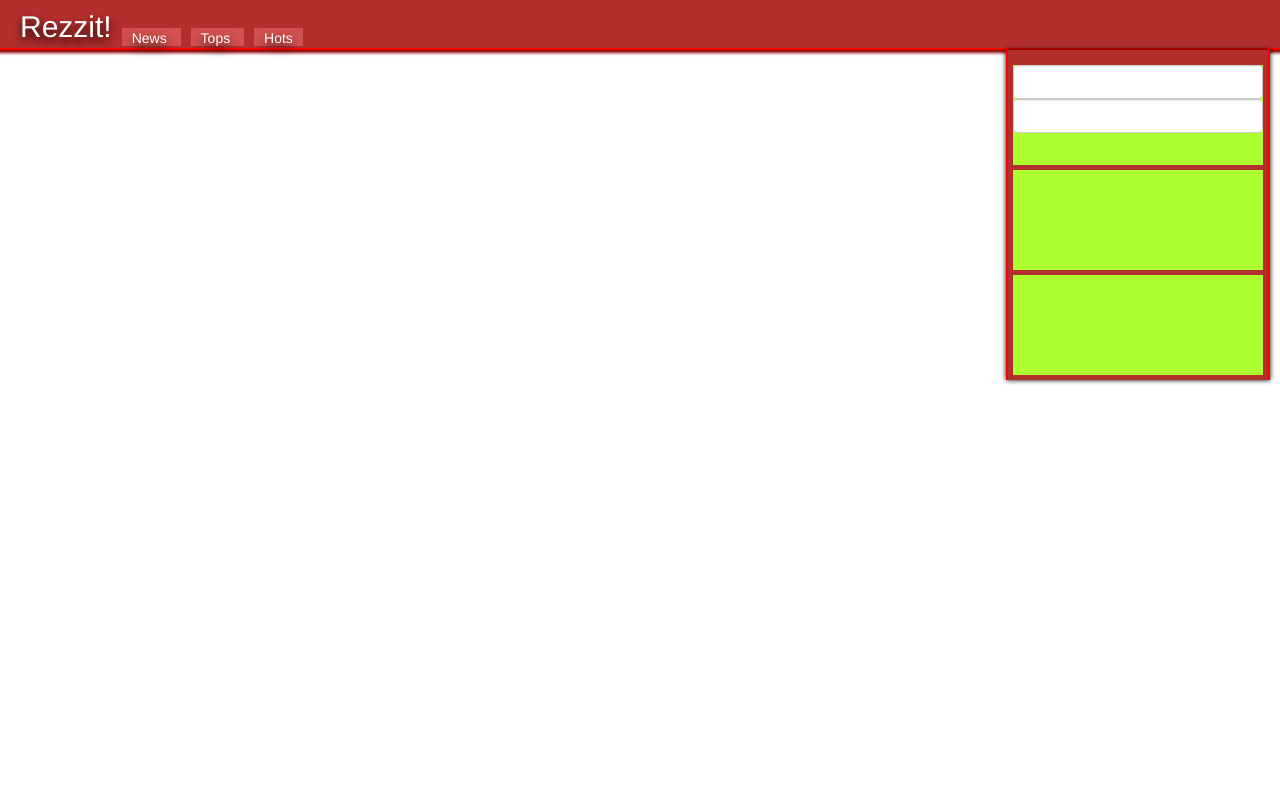
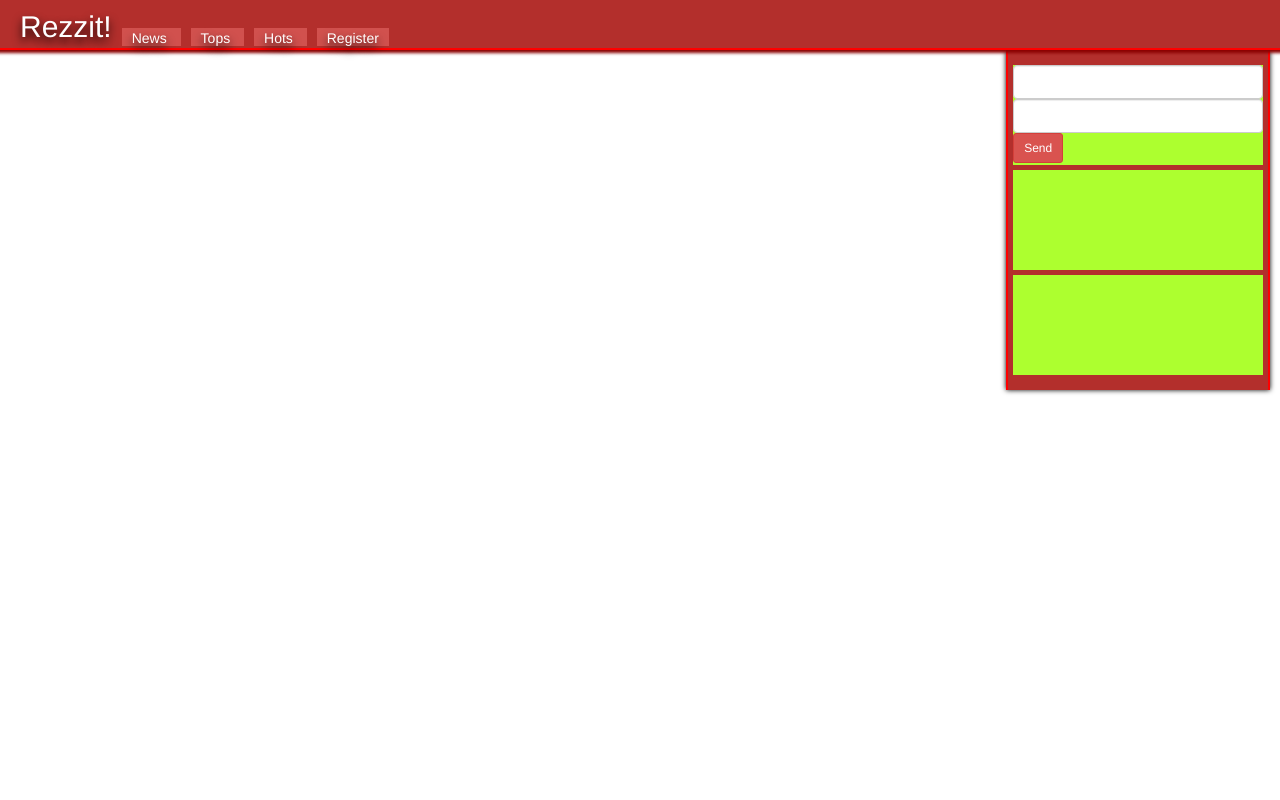
Before and after one commit to Outsidev/rezzit-django, a Django app: page / in a window 1280 px wide. Run offline with Django 3.2, Linux system fonts and the light colour scheme; data that the repository does not hold is empty; some libraries are stand-ins or nearby versions.

Commit message:
Added register modal

```diff
--- a/subreddapp/admin.py
+++ b/subreddapp/admin.py
@@ -1,6 +1,7 @@
 from django.contrib import admin
-from .models import Post,Comment
+from .models import Post,Comment,UserProfile
 
 # Register your models here.
 admin.site.register(Post)
 admin.site.register(Comment)
+admin.site.register(UserProfile)
--- a/subreddapp/forms.py
+++ b/subreddapp/forms.py
@@ -1,7 +1,17 @@
 from django import forms
-from .models import Post,Comment
+from .models import Post,Comment,User,UserProfile
 
 class CommentForm(forms.ModelForm):
     class Meta:
         model = Comment
         fields = ('text',)
+
+class UserForm(forms.ModelForm):
+    class Meta:
+        model = User
+        fields = ('username','password','email')
+
+class UserProfileForm(forms.ModelForm):
+    class Meta:
+        model = UserProfile
+        fields = ()
--- a/subreddapp/static/css/main.css
+++ b/subreddapp/static/css/main.css
@@ -4,7 +4,8 @@ ul {
     padding: 0;
 }
 body{
-
+    display: flex;
+    flex-direction: column;
 }
 a{
     color: black;
@@ -16,6 +17,7 @@ a{
     border-bottom: 2px solid red;
     flex-direction: row;
     box-shadow: 0px 0px 3px 3px darkred;
+    z-index: 5;
 }
 .main-header > h2{
     margin: 5px;
@@ -91,7 +93,6 @@ a:hover{
     margin-top: 10px;
 }
 
-
 .post-box{
     display: flex;
     margin: 5px;
@@ -156,3 +157,8 @@ a:hover{
     width: 400px;
     display: inline-block;
 }
+
+#register-modal .modal-body button{
+    margin-top: 10px;
+    width: 100%;
+}
--- a/subreddapp/static/js/main.js
+++ b/subreddapp/static/js/main.js
@@ -1,5 +1,6 @@
 $(document).ready(function(){
 
+    //CLICKS
     //voting
     $('body').on('click', '.point-arrow', function(event){
         var parent,id,arrowDir,what_type;
@@ -28,33 +29,6 @@ $(document).ready(function(){
         })
     });
 
-    //posting comment
-    $('body').on('submit','.comment-form', function(event){
-        event.preventDefault();
-
-        var text,parentpost_id,parentcomment_id;
-        textbox = $(this).parent().find(".talk-tome");
-        text = textbox.val();
-        parentpost_id = $('.post-box').first().attr('data-post-id');
-        childComment = $(this).parent().hasClass('child');
-        if( childComment )
-        {
-            parentcomment_id = $(this).closest('.post-box').attr("data-post-id");
-        }
-        console.log(childComment);
-        var thisElement = $(this);
-        $.post("/make_comment/", {text:text, parentpost_id:parentpost_id, parentcomment_id:parentcomment_id},
-            function(data){
-                if(childComment){
-                    thisElement.parent().append(data);
-                    thisElement.remove();
-                }else{
-                    $(".comments").prepend(data);
-                    textbox.val("");
-                }
-            });
-    });
-
     //reply comment
     $('.comments').on('click','.reply-button', function(event){
         console.log("TIK");
@@ -71,7 +45,62 @@ $(document).ready(function(){
         }
     });
 
-    //csrf token things
+    //SUBMITS
+    //posting comment
+    $('body').on('submit','.comment-form', function(event){
+        event.preventDefault();
+
+        var text,parentpost_id,parentcomment_id;
+        textbox = $(this).parent().find(".talk-tome");
+        text = textbox.val();
+        parentpost_id = $('.post-box').first().attr('data-post-id');
+        childComment = $(this).parent().hasClass('child');
+        if( childComment )
+        {
+            parentcomment_id = $(this).closest('.post-box').attr("data-post-id");
+        }
+        var thisElement = $(this);
+        $.post("/make_comment/", {text:text, parentpost_id:parentpost_id, parentcomment_id:parentcomment_id},
+            function(data){
+                if(childComment){
+                    thisElement.parent().append(data);
+                    thisElement.remove();
+                }else{
+                    $(".comments").prepend(data);
+                    textbox.val("");
+                }
+            });
+    });
+    //register
+    register_ok = false;
+    $('body').on('submit', '.register-form', function(event){
+        event.preventDefault();
+        var username = $(this).children('#username').val();
+        var password = $(this).children('#password').val();
+        var email = $(this).children('#email').val();
+        var thisElement = $(this);
+        $.post('/register/',{username,password,email},
+            function(data){
+                if(data=="True"){
+                    $('#register-modal').modal('toggle',function(){
+                        console.log("fak");
+                    });
+                }else{
+                    console.log("you shall not pass.");
+                    $('.modal-error').html('*Something is not right.');
+                    register_ok = true;
+                    $('#register-modal').modal('toggle');
+                }
+            });
+    })
+    $('#register-modal').on('hidden.bs.modal', function(){
+        if(register_ok){
+            console.log('reloaded');
+            window.location.reload();
+        }
+    });
+
+    ///CSRF token things
     function getCookie(name) {
     var cookieValue = null;
     if (document.cookie && document.cookie !== '') {
--- a/subreddapp/templates/sub/base.html
+++ b/subreddapp/templates/sub/base.html
@@ -3,6 +3,7 @@
     <head>
         <link rel="stylesheet" href="https://maxcdn.bootstrapcdn.com/bootstrap/3.3.7/css/bootstrap.min.css" integrity="sha384-BVYiiSIFeK1dGmJRAkycuHAHRg32OmUcww7on3RYdg4Va+PmSTsz/K68vbdEjh4u" crossorigin="anonymous">
         <script src="https://ajax.googleapis.com/ajax/libs/jquery/3.1.1/jquery.min.js"></script>
+        <script src="https://maxcdn.bootstrapcdn.com/bootstrap/3.3.7/js/bootstrap.min.js" integrity="sha384-Tc5IQib027qvyjSMfHjOMaLkfuWVxZxUPnCJA7l2mCWNIpG9mGCD8wGNIcPD7Txa" crossorigin="anonymous"></script>
         <link rel="stylesheet" href="{% static 'css/main.css' %}">
         <script src="{% static 'js/main.js' %}"> </script>
 
@@ -17,24 +18,16 @@
             <li id-name="news"><a href="{% url 'main_page_news' %}"> News  </a></li>
             <li id-name="tops"><a href="{% url 'main_page_tops' %}"> Tops  </a></li>
             <li id-name="hots"><a href="{% url 'main_page_hots' %}"> Hots </a></li>
+            <li><a href="" data-toggle="modal" data-target="#register-modal"> Register </a></li>
         </ul>
     </div>
+    {% include 'sub/register.html'%}
     <div class="whole">
         <div class="content">
             {% block content %}
             {% endblock %}
         </div>
-
-        <div class = "sidebar">
-            <ul>
-                <li class="sidebox">
-                    <input class="form-control" type="text">
-                    <input class="form-control" type="text">
-                </li>
-                <li class="sidebox"></li>
-                <li class="sidebox"></li>
-            </ul>
-        </div>
+        {% include 'sub/sidebar.html' %}
     </div>
 
     </body>
--- /dev/null
+++ b/subreddapp/templates/sub/register.html
@@ -0,0 +1,25 @@
+<div id="register-modal" class="modal fade" role="dialog">
+    <div class="modal-dialog modal-sm">
+        <div class="modal-content">
+
+            <div class="modal-header">
+                <button type="button" class="close" data-dismiss="modal">&times;</button>
+                <h4 class="modal-title text-center">Register</h4>
+            </div>
+            <div class="modal-body">
+                <form action="/register/" method="POST" class="form-group register-form">
+                    {% csrf_token %}
+                    <label>Username:</label>
+                    <input class="form-control" id="username" type="text" name="username" >
+                    <label>Password:</label>
+                    <input class="form-control" id="password" type="password" name="password" >
+                    <label>Email:</label>
+                    <input class="form-control" id="" type="email" name="email" >
+                    <button class="btn btn-danger btn-sm" type="submit">Send</button>
+                </form>
+                <div class="modal-error"></div>
+            </div>
+
+        </div>
+    </div>
+</div>
--- /dev/null
+++ b/subreddapp/templates/sub/sidebar.html
@@ -0,0 +1,14 @@
+<div class="sidebar">
+    <ul>
+        <li class="sidebox">
+            <form action="/login/" method="POST" class="form-group">
+                {% csrf_token %}
+                <input class="form-control" type="text">
+                <input class="form-control" type="text">
+                <button class="btn btn-danger btn-sm" type="submit">Send</button>
+            </form>
+        </li>
+        <li class="sidebox"></li>
+        <li class="sidebox"></li>
+    </ul>
+</div>
--- a/subreddapp/urls.py
+++ b/subreddapp/urls.py
@@ -7,6 +7,8 @@ urlpatterns = [
     url(r'^tops/$', views.main_page_tops, name="main_page_tops"),
     url(r'^hots/$', views.main_page_hots, name="main_page_hots"),
     url(r'^comments/(?P<pk>[0-9]+)/(?P<slug>[\w\-]+)/$', views.comments_page, name="comments_page"),
+    url(r'^register/$', views.register, name='register'),
+    url(r'^login/$', views.login, name='login'),
 
     url(r'^give_point/$', views.give_point,name="give_point"),
     url(r'^make_comment/$', views.make_comment, name="make_comment"),
--- a/subreddapp/views.py
+++ b/subreddapp/views.py
@@ -6,12 +6,12 @@ from django.forms.models import model_to_dict
 from django.template import TemplateDoesNotExist
 
 from .models import Post,Comment
-from .forms import CommentForm
+from .forms import CommentForm,UserForm,UserProfileForm
 
 # Create your views here.
 def main_page(request):
     posts = Post.objects.annotate(comment_counts = Count('post_comments')).order_by('published_date')
-    return render(request, 'sub/main_page.html', {'posts':posts})
+    return render(request, 'sub/main_page.html', {'posts':posts, 'form':UserForm()})
 
 def main_page_news(request):
     posts = Post.objects.annotate(comment_counts = Count('post_comments')).order_by('-published_date')
@@ -25,6 +25,29 @@ def main_page_hots(request):
     posts = Post.objects.annotate(comment_counts = Count('post_comments')).order_by('-comment_counts')
     return render(request, 'sub/main_page.html', {'posts':posts, 'basehtml':'sub/base_ajax.html'})
 
+def login(request):
+    return "Nope"
+
+def register(request):
+    registered = False
+    if request.method == 'POST':
+        user_form = UserForm(data=request.POST)
+        profile_form = UserProfileForm(data=request.POST)
+        print(request.POST);
+        print(user_form.is_valid());
+        if user_form.is_valid() and profile_form.is_valid():
+            user = user_form.save()
+
+            user.set_password(user.password) #hashing
+            user.save()
+
+            profile = profile_form.save(commit=False)
+            profile.user = user
+
+            profile.save()
+            registered = True
+
+    return HttpResponse(registered)
 
 def get_template(request, template_name):
     try:
```
Also changed, not shown: subreddapp/models.py (+12 -4 lines), subreddapp/migrations/0013_auto_20161129_1403.py (added), subreddapp/migrations/0014_auto_20161129_1404.py (added).
